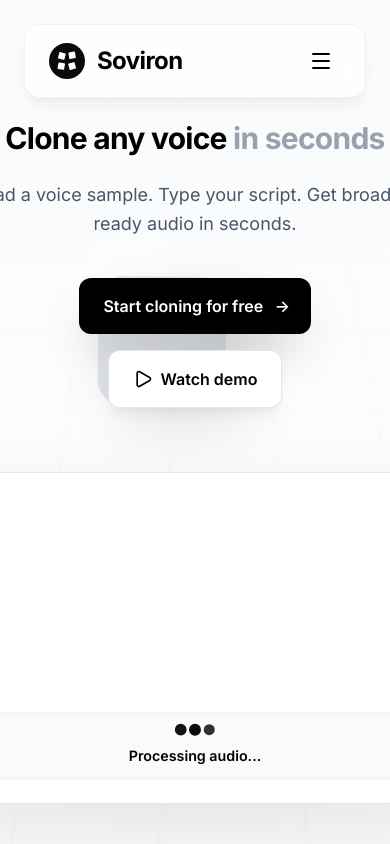
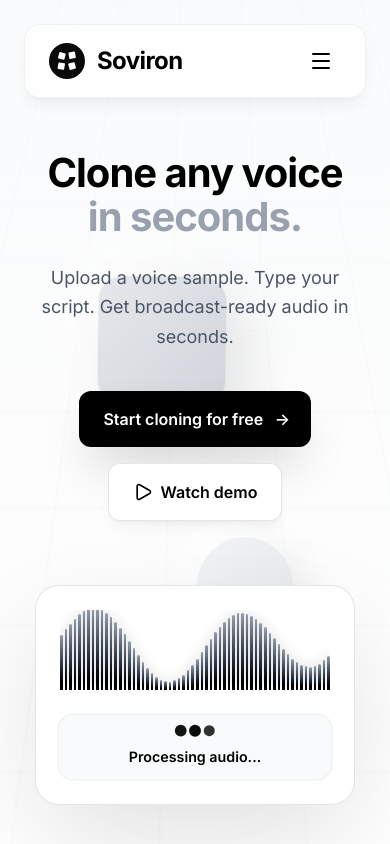
Before and after one commit to rupesh13r/soviron, a Next.js app: page / in a window 390 px wide. Shown: the top 844 px of the page. Built offline with nearby package versions, Linux system fonts and the light colour scheme; no server answers.

Commit message:
fix hero overlap, show waveform on mobile, add social links to footer

```diff
--- a/components/Footer.tsx
+++ b/components/Footer.tsx
@@ -1,4 +1,4 @@
-import { Github, Twitter, Linkedin, Youtube } from "lucide-react";
+import { Github, Twitter, Linkedin, Youtube, Instagram } from "lucide-react";
 
 export function Footer() {
   return (
@@ -79,11 +79,31 @@ export function Footer() {
         </div>
 
         {/* Bottom bar */}
-        <div className="pt-8 border-t border-black/10 flex flex-col md:flex-row justify-between items-center gap-4 text-sm text-gray-600">
-          <div>&copy; 2026 Soviron. All rights reserved.</div>
-          <div className="flex gap-6">
-            <a href="/privacy" className="hover:text-black transition-colors">Privacy Policy</a>
-            <a href="/terms" className="hover:text-black transition-colors">Terms of Service</a>
+        <div className="pt-8 border-t border-black/10 flex flex-col items-center gap-6">
+          {/* Social Icons Row */}
+          <div className="flex items-center justify-center gap-4 text-[#6B7280]">
+            <a href="https://www.reddit.com/user/sovironhq/" target="_blank" rel="noopener noreferrer" className="hover:text-black transition-colors">
+              <svg xmlns="http://www.w3.org/2000/svg" width="20" height="20" viewBox="0 0 24 24" fill="currentColor">
+                <path d="M12 0A12 12 0 0 0 0 12a12 12 0 0 0 12 12 12 12 0 0 0 12-12A12 12 0 0 0 12 0zm5.01 4.744c.688 0 1.25.561 1.25 1.249a1.25 1.25 0 0 1-2.498.056l-2.597-.547-.8 3.747c1.824.07 3.48.632 4.674 1.488.308-.309.73-.491 1.207-.491.968 0 1.754.786 1.754 1.754 0 .716-.43 1.333-1.01 1.614a3.111 3.111 0 0 1 .042.52c0 2.694-3.13 4.87-7.004 4.87-3.874 0-7.004-2.176-7.004-4.87 0-.183.015-.366.043-.534A1.748 1.748 0 0 1 4.028 12c0-.968.786-1.754 1.754-1.754.463 0 .898.196 1.207.49 1.207-.883 2.878-1.43 4.744-1.487l.885-4.182a.342.342 0 0 1 .14-.197.35.35 0 0 1 .238-.042l2.906.617a1.214 1.214 0 0 1 1.108-.701zM9.25 12C8.561 12 8 12.562 8 13.25c0 .687.561 1.248 1.25 1.248.687 0 1.248-.561 1.248-1.249 0-.688-.561-1.249-1.249-1.249zm5.5 0c-.687 0-1.248.561-1.248 1.25 0 .687.561 1.248 1.249 1.248.688 0 1.249-.561 1.249-1.249 0-.688-.561-1.25-1.25-1.25zm-5.466 3.99a.327.327 0 0 0-.231.094.33.33 0 0 0 0 .463c.842.842 2.484.913 2.961.913.477 0 2.105-.056 2.961-.913a.361.361 0 0 0 .029-.463.33.33 0 0 0-.464 0c-.547.533-1.684.73-2.512.73-.828 0-1.979-.196-2.512-.73a.326.326 0 0 0-.232-.095z"/>
+              </svg>
+            </a>
+            <a href="https://x.com/sovironhq" target="_blank" rel="noopener noreferrer" className="hover:text-black transition-colors">
+              <Twitter className="w-5 h-5" />
+            </a>
+            <a href="https://www.instagram.com/sovironhq/" target="_blank" rel="noopener noreferrer" className="hover:text-black transition-colors">
+              <Instagram className="w-5 h-5" />
+            </a>
+            <a href="https://linkedin.com/company/sovironhq" target="_blank" rel="noopener noreferrer" className="hover:text-black transition-colors">
+              <Linkedin className="w-5 h-5" />
+            </a>
+          </div>
+
+          <div className="flex flex-col md:flex-row justify-between items-center w-full gap-4 text-sm text-gray-600">
+            <div>&copy; 2026 Soviron. All rights reserved.</div>
+            <div className="flex gap-6">
+              <a href="/privacy" className="hover:text-black transition-colors">Privacy Policy</a>
+              <a href="/terms" className="hover:text-black transition-colors">Terms of Service</a>
+            </div>
           </div>
         </div>
       </div>
--- a/components/Hero.tsx
+++ b/components/Hero.tsx
@@ -20,7 +20,7 @@ export function Hero() {
   }, []);
 
   return (
-    <section className="relative min-h-screen flex items-center justify-center overflow-hidden px-4 md:px-6 pt-20 md:pt-32 bg-gradient-to-b from-gray-50 to-white max-w-full">
+    <section className="relative min-h-screen flex items-center justify-center overflow-hidden px-4 md:px-6 pt-28 md:pt-32 bg-gradient-to-b from-gray-50 to-white max-w-full">
       {/* 3D Grid Background */}
       <div className="absolute inset-0 opacity-30">
         <div
@@ -58,11 +58,10 @@ export function Hero() {
             initial={{ opacity: 0, y: 20 }}
             animate={{ opacity: 1, y: 0 }}
             transition={{ duration: 0.6, delay: 0.1 }}
-            className="text-3xl md:text-7xl font-bold mb-6 leading-[1.2] md:leading-[1.1] tracking-tight mx-auto break-words"
+            className="text-[2.5rem] md:text-7xl font-bold mb-6 leading-[1.1] tracking-tight mx-auto break-words"
           >
-            <span className="text-black">Clone any voice</span>
-            <br className="hidden md:block" />
-            <span className="text-gray-400"> in seconds</span>
+            <span className="text-black block">Clone any voice</span>
+            <span className="text-gray-400 block">in seconds.</span>
           </motion.h1>
         </div>
 
@@ -114,14 +113,14 @@ export function Hero() {
           initial={{ opacity: 0, scale: 0.95 }}
           animate={{ opacity: 1, scale: 1 }}
           transition={{ duration: 0.8, delay: 0.4 }}
-          className="relative max-w-4xl mx-auto"
+          className="relative w-full max-w-xs md:max-w-4xl mx-auto mt-8 md:mt-0"
         >
           <div
             className="relative rounded-3xl overflow-hidden border border-black/10 bg-white p-6 md:p-12 shadow-2xl"
             style={{ boxShadow: "0 40px 100px rgba(0,0,0,0.1), inset 0 0 0 1px rgba(255,255,255,0.5)" }}
           >
             {/* 3D Waveform */}
-            <div className="flex gap-2 h-48 items-end justify-center">
+            <div className="flex gap-0.5 md:gap-2 h-20 md:h-48 items-end justify-center overflow-hidden">
               {[...Array(60)].map((_, i) => {
                 const height = Math.sin(i * 0.2) * 40 + 50;
                 return (
```
